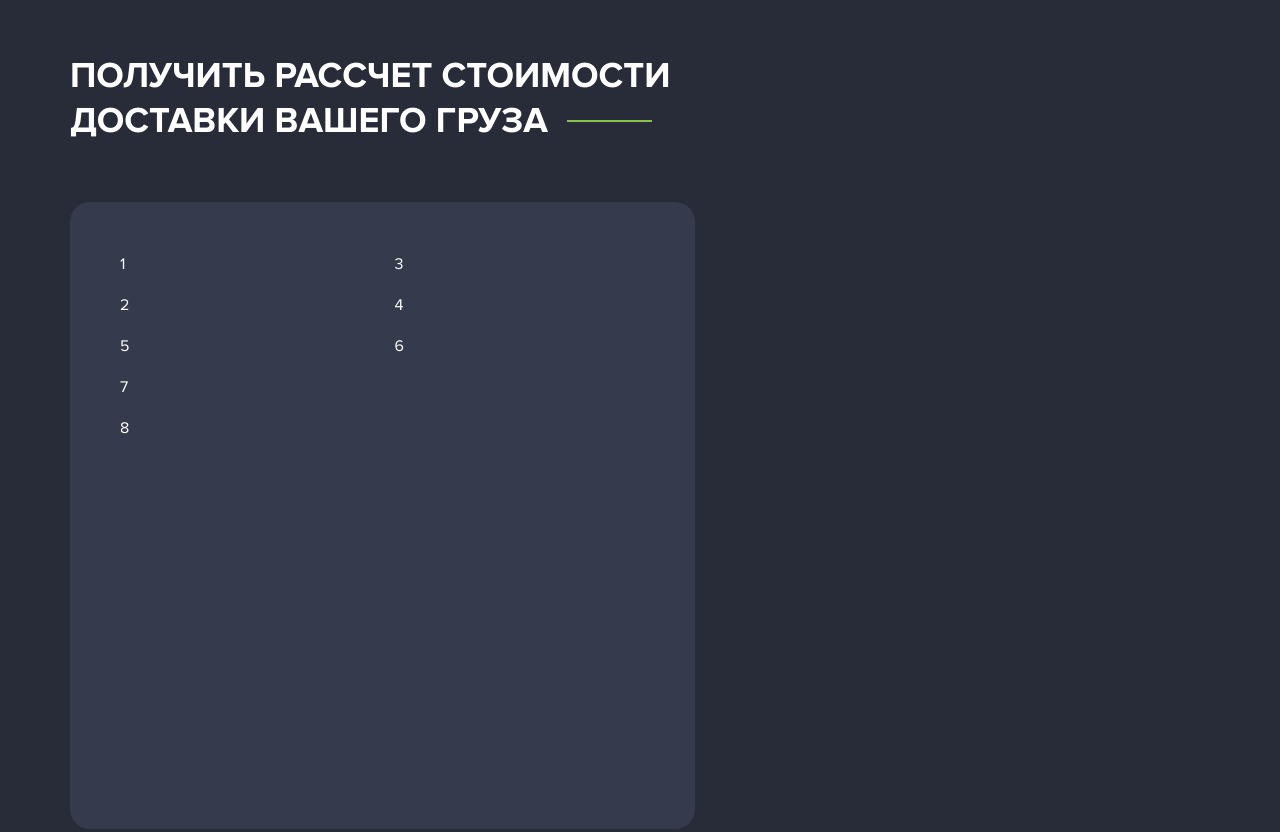
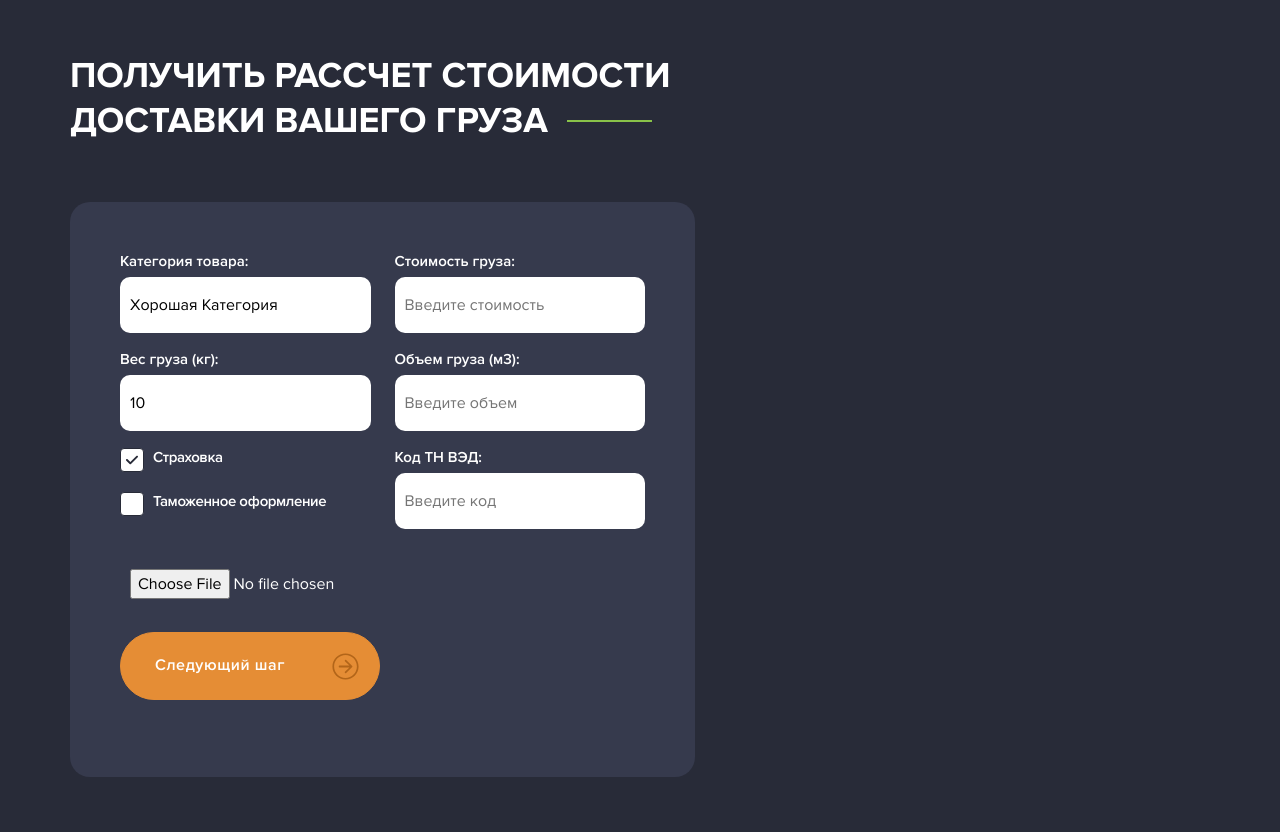
Before and after one commit to RostislavSuslov/MasterTAO-21.06, a website: page dev/index.html in a window 1280 px wide. Shown: the part 816-1648 px from the top of the page. Drawn offline with nearby package versions, Linux system fonts and the light colour scheme; files that its build step writes are made by us from their sources.

Commit message:
creat input[type=file]

```diff
--- a/dev/assets/js/custom.js
+++ b/dev/assets/js/custom.js
@@ -4,7 +4,14 @@ burger.addEventListener('click', function() {
     burger.classList.toggle('is-active')
 })
 
+document.getElementById('fileInput').onchange = function () {
 
+    //short name
+    // document.getElementById('file-name').innerHTML = this.files[0].name;
+
+    //long name
+    document.getElementById('file-name').innerHTML = this.value;
+};
 
 $(document).ready(function() {
     $('.first-screen').slick({
--- a/dev/index.html
+++ b/dev/index.html
@@ -2,7 +2,7 @@
 @@include('templates/header.html')
 <main class="wrapper home">
     @@include('templates/first-screen.html')
-    @@include('templates/form-result.html')
+    @@include('templates/calculation.html')
     @@include('templates/advantages.html')
 </main>
 @@include('templates/footer.html')
--- a/dev/sass/form-result.scss
+++ b/dev/sass/calculation.scss
@@ -1,7 +1,6 @@
+.calculation-form {
+    background: #363A4D;
 
-form.form-result {
-    background: #363A4D;
-    min-height: 627px;
     border-radius: 20px;
     max-width: 625px;
     padding: 50px 50px 60px ;
--- a/dev/sass/global.scss
+++ b/dev/sass/global.scss
@@ -515,6 +515,8 @@ section {
     margin-bottom: 17px;
     display: flex;
     flex-direction: column;
+    align-items: flex-start;
+
     label {
         font-weight: 600;
         font-size: 15px;
@@ -527,6 +529,8 @@ section {
         padding: 16px 10px;
         border: none;
         transition: .2s;
+        width: 100%;
+
         &:focus-visible {
             outline: none;
         }
--- a/dev/style.scss
+++ b/dev/style.scss
@@ -18,7 +18,7 @@ Use it to make something cool, have fun, and share what you've learned with othe
 @import "sass/global";
 @import "sass/header";
 @import "sass/first-screen";
-@import "sass/form-result";
+@import "sass/calculation";
 @import "sass/advanages";
 @import "sass/footer";
 @import "sass/media/media";
--- /dev/null
+++ b/dev/templates/calculation.html
@@ -0,0 +1,67 @@
+<section class="calculation">
+    <div class="container">
+        <div class="template-title col-lg-7">
+            <h2>Получить рассчет стоимости доставки вашего груза</h2>
+        </div>
+        <form class="calculation-form">
+            <div class="row">
+                <div class="col-lg-6">
+                    <div class="input-box">
+                        <label for="product-category">Категория товара:</label>
+                        <input type="text" id="product-category" name="product-category" placeholder="Категория товара" value="Хорошая Категория">
+                    </div>
+                    <div class="input-box">
+                        <label for="product-weight">Вес груза (кг):</label>
+                        <input type="number" id="product-weight" name="product-weight"  placeholder="Введите вес" value="10">
+                    </div>
+                </div>
+                <div class="col-lg-6">
+                    <div class="input-box">
+                        <label for="product-price">Стоимость груза:</label>
+                        <input type="number" id="product-price" name="product-price" placeholder="Введите стоимость">
+                    </div>
+                    <div class="input-box">
+                        <label for="product-volume">Объем груза (м3):</label>
+                        <input type="number" id="product-volume" name="product-volume" placeholder="Введите объем">
+                    </div>
+                </div>
+            </div>
+            <div class="row">
+                <div class="col-lg-6">
+                    <div class="input-box">
+                        <div class="check-button">
+                            <input id="Insurance" type="checkbox" checked name="Insurance">
+                            <label for="Insurance">Страховка</label>
+                        </div>
+                        <div class="check-button">
+                            <input id="checkbox2" type="checkbox" name="terms2">
+                            <label for="checkbox2">Таможенное оформление</label>
+                        </div>
+                    </div>
+                </div>
+                <div class="col-lg-6">
+                    <div class="input-box">
+                        <label for="product-tnCode">Код ТН ВЭД:</label>
+                        <input type="text" id="product-tnCode" name="product-tnCode" placeholder="Введите код">
+                    </div>
+                </div>
+            </div>
+            <div class="row">
+                <div class="col-lg-12">
+                    <div class="input-box">
+                        <!-- <label for="fname">First name:</label> -->
+                        <div id="file-name"></div>
+                        <input type="file" id="fileInput" name="file">
+                    </div>
+                </div>
+            </div>
+            <div class="row">
+                <div class="col-lg-12">
+                    <div class="input-box">
+                        <button type="submit" class="btn btn-primary btn-lg">Следующий шаг<img src="assets/img/icon-arrow-left.svg" class="icon" alt="icon"></button>
+                    </div>
+                </div>
+            </div>
+        </form>
+    </div>
+</section>
--- a/dev/templates/form-result.html
+++ /dev/null
@@ -1,37 +0,0 @@
-<section class="result">
-    <div class="container">
-        <div class="template-title col-lg-7">
-            <h2>Получить рассчет стоимости доставки вашего груза</h2>
-        </div>
-        <form class="form-result">
-            <div class="row">
-                <div class="col-lg-6">
-                    <div class="input-box">1</div>
-                    <div class="input-box">2</div>
-                </div>
-                <div class="col-lg-6">
-                    <div class="input-box">3</div>
-                    <div class="input-box">4</div>
-                </div>
-            </div>
-            <div class="row">
-                <div class="col-lg-6">
-                    <div class="input-box">5</div>
-                </div>
-                <div class="col-lg-6">
-                    <div class="input-box">6</div>
-                </div>
-            </div>
-            <div class="row">
-                <div class="col-lg-12">
-                    <div class="input-box">7</div>
-                </div>
-            </div>
-            <div class="row">
-                <div class="col-lg-12">
-                    <div class="input-box">8</div>
-                </div>
-            </div>
-        </form>
-    </div>
-</section>
```
